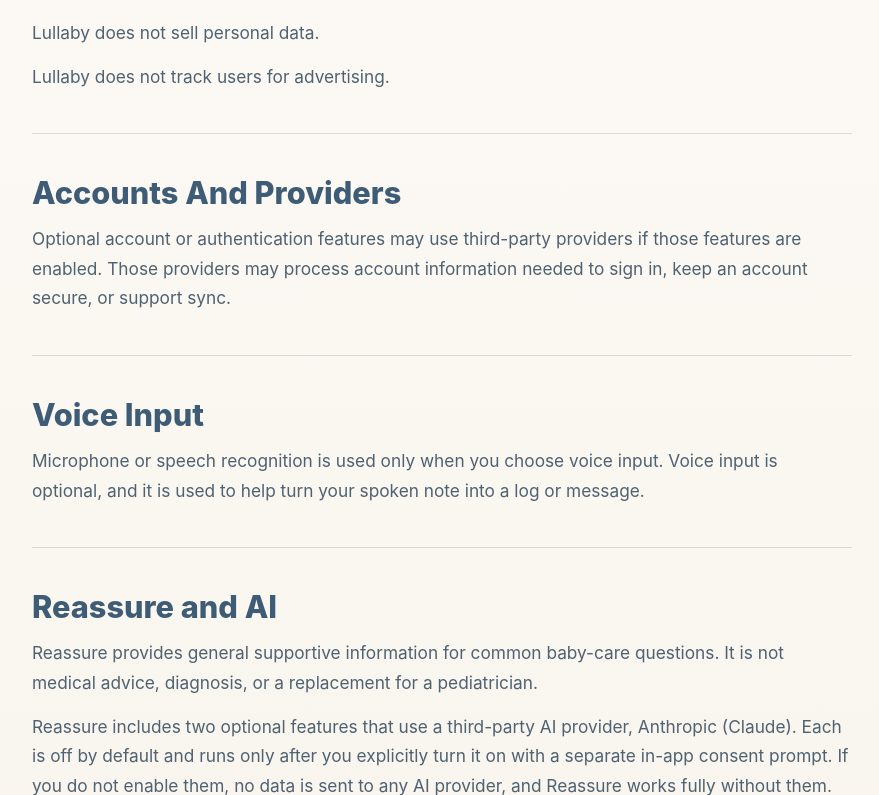
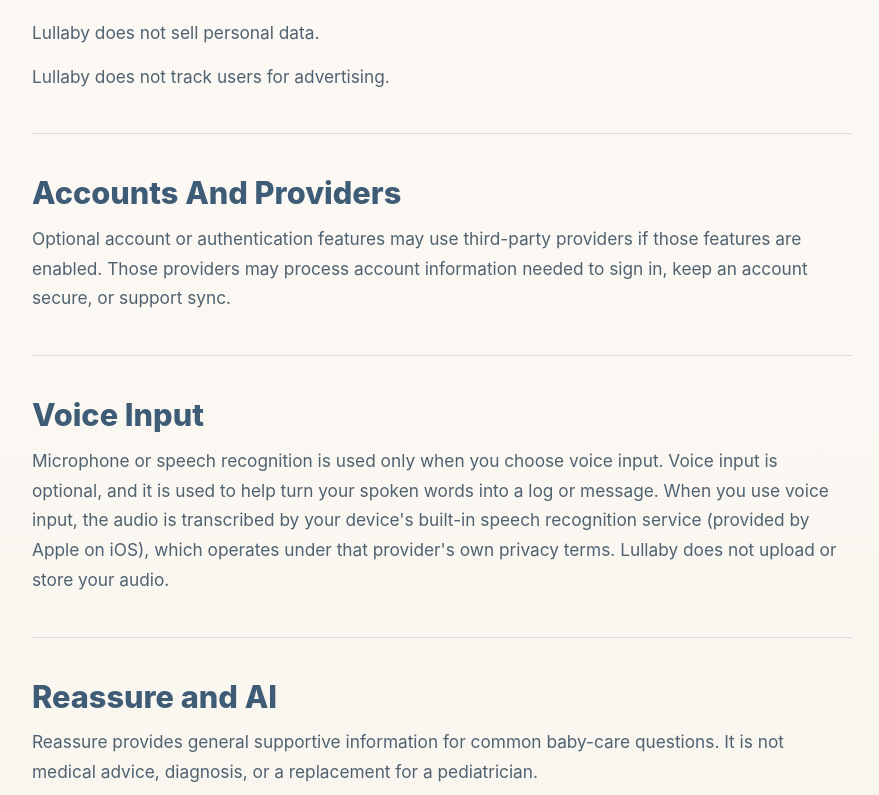
Before and after one commit to abdyken/startup-landing, a Nuxt app: page /privacy in a window 1280 px wide. Shown: the part 900-1695 px from the top of the page, without its empty margins (198-1077 px from the left). Built offline with nearby package versions, Linux system fonts and the light colour scheme.

Commit message:
Update privacy policy disclosures

```diff
--- a/pages/privacy.vue
+++ b/pages/privacy.vue
@@ -41,7 +41,7 @@
   {
     heading: 'Voice Input',
     paragraphs: [
-      'Microphone or speech recognition is used only when you choose voice input. Voice input is optional, and it is used to help turn your spoken note into a log or message.',
+      'Microphone or speech recognition is used only when you choose voice input. Voice input is optional, and it is used to help turn your spoken words into a log or message. When you use voice input, the audio is transcribed by your device\'s built-in speech recognition service (provided by Apple on iOS), which operates under that provider\'s own privacy terms. Lullaby does not upload or store your audio.',
     ],
   },
   {
@@ -50,7 +50,7 @@
       'Reassure provides general supportive information for common baby-care questions. It is not medical advice, diagnosis, or a replacement for a pediatrician.',
       'Reassure includes two optional features that use a third-party AI provider, Anthropic (Claude). Each is off by default and runs only after you explicitly turn it on with a separate in-app consent prompt. If you do not enable them, no data is sent to any AI provider, and Reassure works fully without them.',
       '1. AI-phrased night summary. When enabled, we send Anthropic a minimized, aggregated summary of your baby\'s logs — counts such as feeds, diaper changes, spit-ups, and longest sleep, plus a coarse age band. We do not send your baby\'s name, date of birth, your notes, or your pediatrician\'s number.',
-      '2. AI companion. When enabled, the words you type or say in the Reassure free-text field are sent to Anthropic so it can write a warm, supportive reply about how you are feeling and coping. This is for emotional support only. Before anything is sent, the app checks your message on our server: messages that indicate a crisis, an infant emergency, or a medical question about your baby are never sent to the AI — they are answered locally with guidance to contact a crisis line, emergency services, or your pediatrician. We ask you not to include your baby\'s name or health details in this field.',
+      '2. AI companion. When enabled, the words you type or say in the Reassure free-text field are sent to Anthropic so it can write a warm, supportive reply about how you are feeling and coping. This is for emotional support only. Before anything is sent, the app checks your message on our server: messages that indicate a crisis, an infant emergency, or a medical question about your baby are never sent to the AI — they are answered locally with guidance to contact a crisis line, emergency services, or your pediatrician. We ask you not to include your baby\'s name or health details in this field. For safety and quality, we keep a short record of AI companion requests in our own secure backend: a preview of your message (up to 80 characters), its length, and the AI\'s reply. These records are access-restricted and retained for a limited period, after which they are deleted. Your full message is not stored on your device or in your account data.',
       'Anthropic processes this data only to generate the response and does not use data submitted through its API to train its models. Anthropic provides protections for this data that are the same as or equal to those described in this policy.',
     ],
   },
@@ -68,7 +68,7 @@
     eyebrow="Privacy"
     title="Privacy Policy"
     intro="A plain-language note on what Lullaby keeps local, what it does not do, and how to reach us."
-    updated="July 15, 2026"
+    updated="July 18, 2026"
     :sections="sections"
   />
 </template>
```
